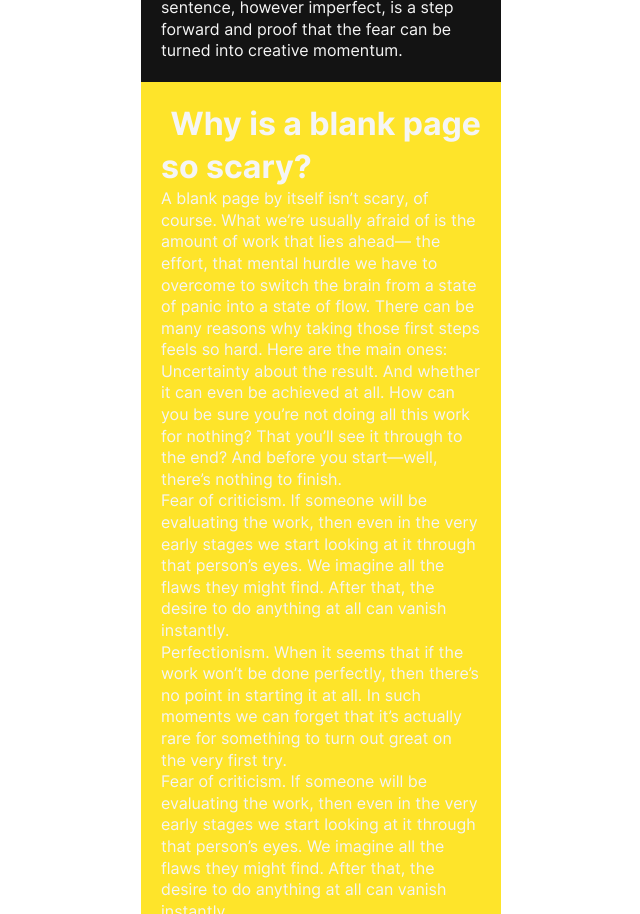
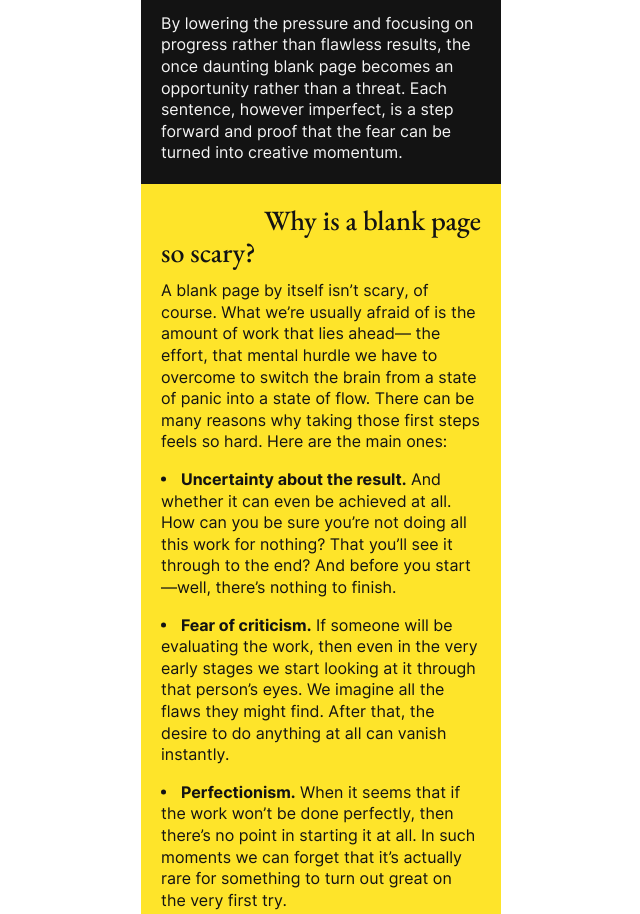
Before and after one commit to Skippy347/av.from-scratch, a plain HTML site: page index.html in a window 1280 px wide. Shown: the part 1254-2168 px from the top of the page, without its empty margins (319-959 px from the left). Drawn offline with Linux system fonts and the light colour scheme.

Commit message:
feat(reasons): apply visual styling to reasons section

```diff
--- a/assets/styles/normalize.css
+++ b/assets/styles/normalize.css
@@ -71,7 +71,7 @@ p {
 }
 
 p:not([class]) {
-  margin-bottom: 1.5rem;
+  margin-bottom: var(--spacing-16);
 }
 
 p:not([class]):last-child {
--- a/assets/styles/style.css
+++ b/assets/styles/style.css
@@ -68,14 +68,6 @@ a {
   color: inherit;
 }
 
-h2 {
-  font-size: 2rem;
-}
-
-h3 {
-  font-size: 1rem;
-}
-
 .container {
   max-width: calc(var(--container-width) + var(--spacing-20) * 2);
 
@@ -92,6 +84,57 @@ h3 {
 
 .background-theme_black_950 {
   background-color: var(--color-palette-black-950);
+}
+
+.heading {
+  font-family: var(--font-family-accent);
+
+  font-weight: 500;
+
+  line-height: 1.15;
+}
+
+.heading_size-large {
+  font-size: 4.75rem;
+
+  margin-bottom: var(--spacing-32);
+}
+.heading_size-medium {
+  font-size: 1.75rem;
+
+  margin-bottom: var(--spacing-12);
+}
+
+.heading_theme-dark {
+  color: var(--color-palette-black-950);
+}
+.heading_theme-light {
+  color: var(--color-palette-gray-50);
+}
+
+.dot-prefix {
+  position: relative;
+
+  padding-left: var(--spacing-20);
+
+  font-weight: 700;
+}
+
+.dot-prefix::before {
+  content: "";
+
+  position: absolute;
+  left: 0;
+  top: 50%;
+
+  width: 0.3125rem;
+  height: 0.3125rem;
+
+  transform: translateY(-50%);
+
+  border-radius: 50%;
+
+  background-color: currentColor;
 }
 
 header .logo {
@@ -125,13 +168,6 @@ header .logo {
 }
 
 .intro__title {
-  font-family: var(--font-family-accent);
-
-  font-size: 4.5rem;
-  font-weight: 400;
-
-  line-height: 1;
-
   -webkit-text-stroke: 1px var(--color-palette-red-400);
 }
 
@@ -179,3 +215,17 @@ header .logo {
 
   color: var(--color-palette-gray-300);
 }
+
+.reasons {
+  color: var(--color-palette-black-950);
+}
+
+.reasons__list {
+  display: flex;
+  flex-direction: column;
+  align-items: flex-start;
+
+  row-gap: var(--spacing-16);
+
+  padding-top: var(--spacing-16);
+}
--- a/index.html
+++ b/index.html
@@ -43,7 +43,7 @@
       <h1 class="main-content__title visually-hidden">8 ways to overcome the fear of a blank page</h1>
 
       <section class="intro" aria-labelledby="intro-title">
-        <h2 class="intro__title" id="intro-title">
+        <h2 class="intro__title heading heading_size-large heading_theme-light" id="intro-title">
           <span class="text-segment text-segment_left">Start</span>
           <span class="text-segment text-segment_center">from</span>
           <span class="text-segment text-segment_right">scratch</span>
@@ -90,7 +90,7 @@
       </section>
 
       <section class="reasons background-theme background-theme_yellow_100" aria-labelledby="reasons-title">
-        <h2 class="reasons__title" id="reasons-title">
+        <h2 class="reasons__title heading heading_size-medium heading_theme-dark" id="reasons-title">
           <span class="text-segment text-segment_right">Why is a blank page</span>
           <span class="text-segment text-segment_left">so scary?</span>
         </h2>
```
